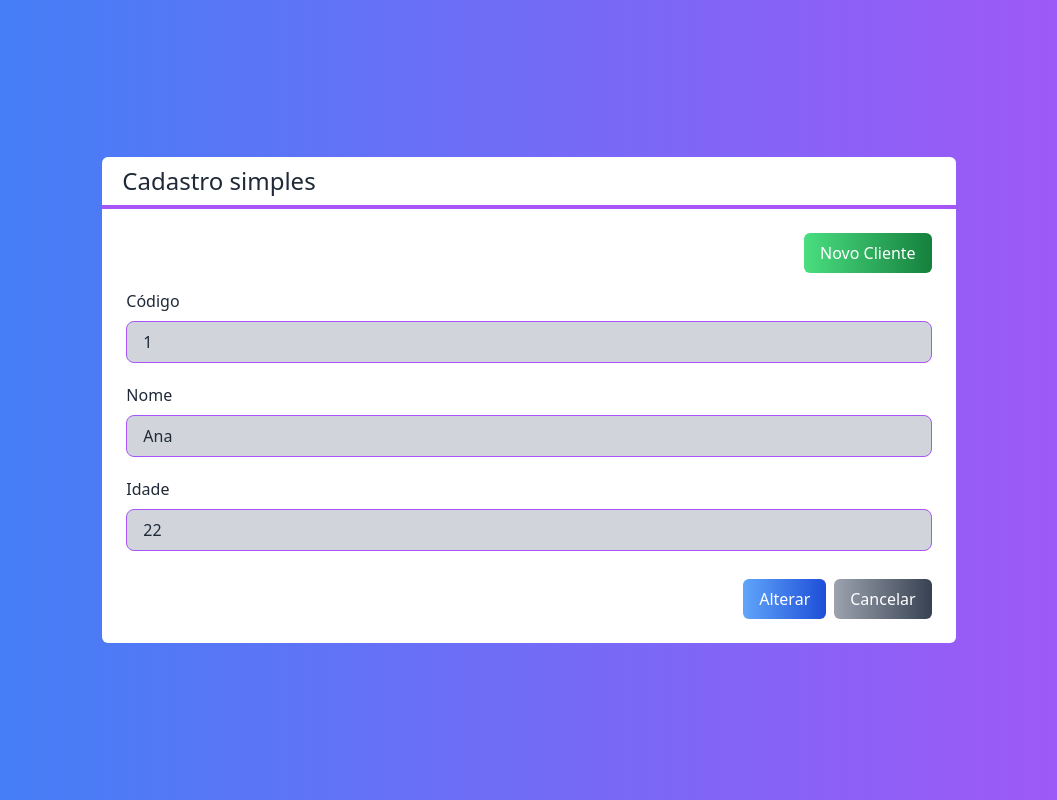
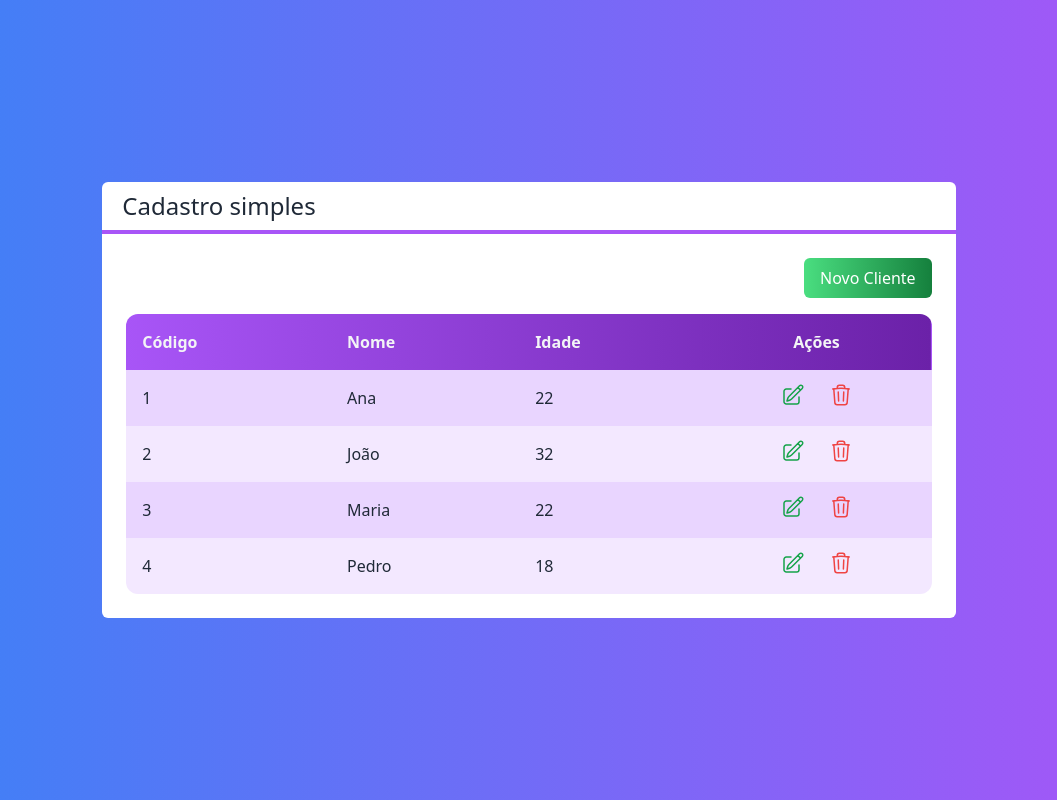
Before and after one commit to fjuncal/crud-firestore-next, a Next.js app: page / in a window 1280 px wide. Shown: the whole page, without its empty margins (111-1168 px from the left). Built offline with nearby package versions, Linux system fonts and the light colour scheme.

Commit message:
Adicionando metodo de onClick no componente de botao e trocando componente da tela a partir de um estado

```diff
--- a/src/components/Botao.tsx
+++ b/src/components/Botao.tsx
@@ -2,12 +2,14 @@ interface BotaoProps {
   cor?: "green" | "blue" | "gray";
   className?: string;
   children: any;
+  onClick?: () => void;
 }
 
 export default function Botao(props: BotaoProps) {
   return (
     <>
       <button
+        onClick={props.onClick}
         className={`
         bg-gradient-to-r from-${props.cor}-400 to-${props.cor}}-700
         text-white px-4 py-2 rounded-md
--- a/src/pages/index.tsx
+++ b/src/pages/index.tsx
@@ -3,6 +3,7 @@ import Formulario from "@/components/Formulario";
 import Layout from "@/components/Layout";
 import Tabela from "@/components/Tabela";
 import Cliente from "@/core/Cliente";
+import { useState } from "react";
 
 export default function Home() {
   const clientes = [
@@ -18,6 +19,7 @@ export default function Home() {
   function clienteExcluido(cliente: Cliente) {
     console.log(cliente);
   }
+  const [visivel, setVisivel] = useState<"tabela" | "form">("tabela");
   return (
     <div
       className={`
@@ -27,18 +29,26 @@ export default function Home() {
     `}
     >
       <Layout titulo="Cadastro simples">
+        {visivel === "tabela" ? (
+          <>
             <div className="flex justify-end">
-          <Botao className="mb-4 bg-gradient-to-r from-green-400 to-green-700">
+              <Botao
+                onClick={() => setVisivel("form")}
+                className="mb-4 bg-gradient-to-r from-green-400 to-green-700"
+              >
                 Novo Cliente
               </Botao>
             </div>
 
-        {/* <Tabela
+            <Tabela
               clientes={clientes}
               clienteSelecionado={clienteSelecionado}
               clienteExcluido={clienteExcluido}
-        ></Tabela> */}
+            ></Tabela>
+          </>
+        ) : (
           <Formulario cliente={clientes[0]} />
+        )}
       </Layout>
     </div>
   );
```
Lines whose indentation alone changed are shown as unchanged.
